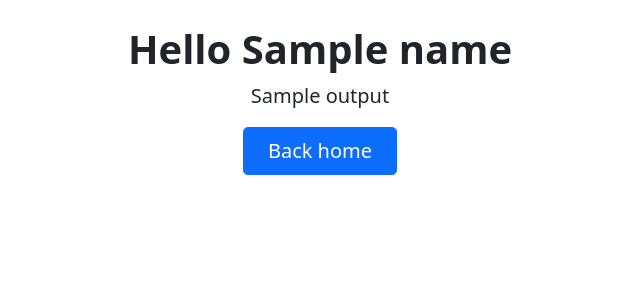
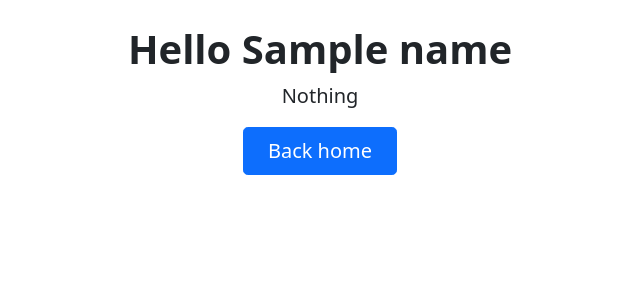
Before and after one commit to 3choz/Fitflex-Frontend, a Flask app: template templates/hello.html in a window 1280 px wide. Shown: the part 215-505 px from the top of the page, without its empty margins (320-960 px from the left). Run offline with Flask 2, Linux system fonts and the light colour scheme; the template is opened without the code that fills it: most values are stand-ins (such as "Sample title", 1, 10 or a date in 2020); some libraries are stand-ins or nearby versions.

Commit message:
Removed Password Testing

```diff
--- a/app.py
+++ b/app.py
@@ -2,8 +2,6 @@ import os
 
 from flask import (Flask, redirect, render_template, request,
                    send_from_directory, url_for)
-
-from Password import Password
 
 app = Flask(__name__)
 
--- a/templates/hello.html
+++ b/templates/hello.html
@@ -12,7 +12,7 @@
             <!-- <img  src="/docs/5.1/assets/brand/bootstrap-logo.svg" alt="" width="72" height="57"> -->
             <h1 class="display-6 fw-bold">Hello {{name}}</h1>
             <p class="fs-5">
-                {{output}}
+                Nothing
             </p>
             <a href="{{ url_for('index') }}" class="btn btn-primary btn-lg px-4 gap-3">Back home</a>
           </div>
```
